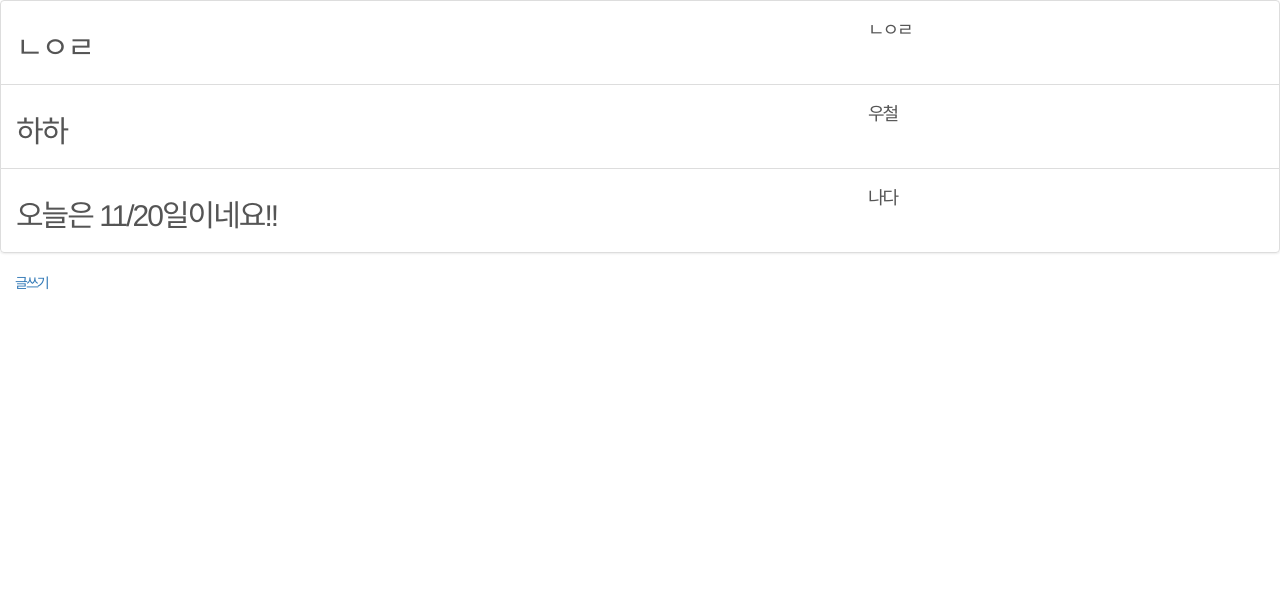
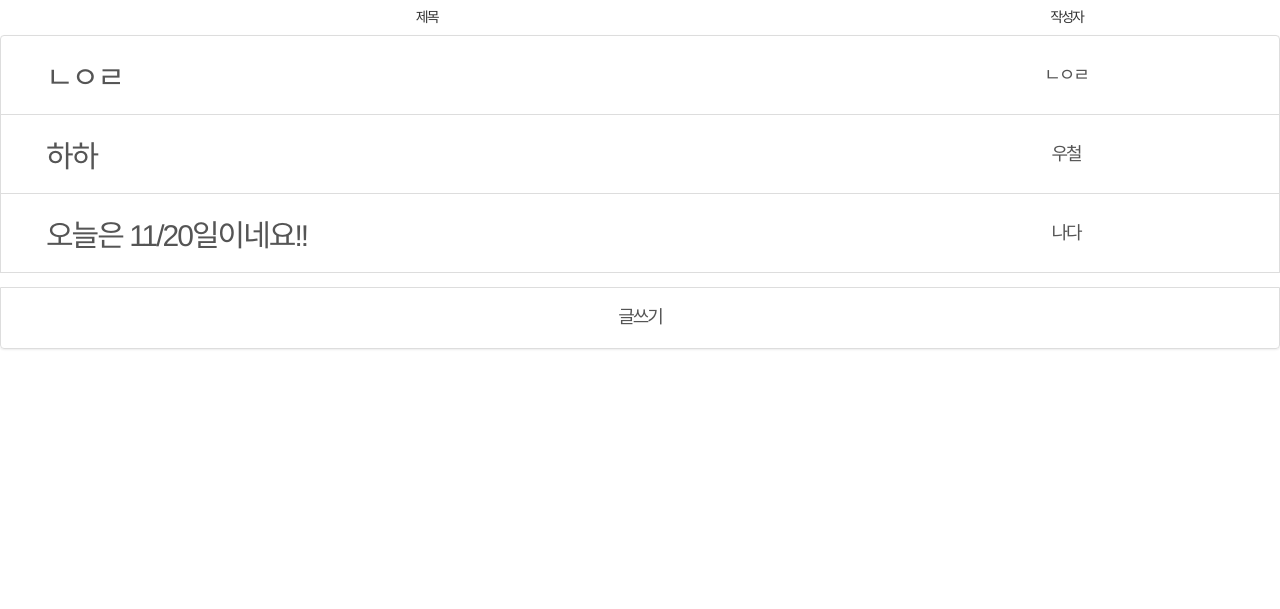
Before and after one commit to dlkorea/seminar2015, a Flask app: page / in a window 1280 px wide. Shown: the part 90-699 px from the top of the page. Run offline with Flask 2, Linux system fonts and the light colour scheme; data comes from the database, SQL or seed files in the repository; both versions use the stored data as it was after the commit; some libraries are stand-ins or nearby versions.

Commit message:
인덱스 디자인 수정(글쓰기 버튼, 상단 라벨 부분 추가)

```diff
--- a/static/style.css
+++ b/static/style.css
@@ -43,3 +43,12 @@ html {
   color: white;
   text-decoration: none;
 }
+
+.article_title {
+  margin: 0;
+  margin: 15px 0 10px 30px;
+}
+.article_author {
+  text-align: center;
+  margin-top: 20px;
+}
--- a/templates/index.html
+++ b/templates/index.html
@@ -20,24 +20,32 @@
             <div id="main" class="container-fluid">
             {% block main %}
                 <div class="row">
+                    <div class="col-sm-8 col-xs-8">
+                        <h5 class="text-center">제목</h5>
+                    </div>
+                    <div class="col-sm-4 col-xs-4">
+                        <h5 class="text-center">작성자</h5>
+                    </div>
+                </div>
+                <div class="row">
                     <div class="list-group">
                     {% for article in articles %}
                         <a href="{{ url_for('read', article_id=article.id) }}" class="list-group-item">
                             <div class="row">
                                 <div class="col-sm-8 col-xs-8">
-                                    <h2>{{ article.title }}</h2>
+                                    <h2 class="article_title">{{ article.title }}</h2>
                                 </div>
                                 <div class="col-sm-4 col-xs-4">
-                                    <h4>{{ article.author }}</h4>
+                                    <h4 class="article_author">{{ article.author }}</h4>
                                 </div>
                             </div>
                         </a>
                     {% else %}
                         <h1>등록된 게시물이 없습니다.</h1>
                     {% endfor %}
+                        <a href="{{ url_for('write') }}" class="list-group-item text-center" style="margin-top: 15px;"><h4>글쓰기</h4></a>
                     </div>
                 </div>
-                <a href="{{ url_for('write') }}">글쓰기</a>
             {% endblock %}
             <div id="footer" class="container-fluid">
                 <div class="container-fluid">
```
Also changed, not shown: db.sqlite.
